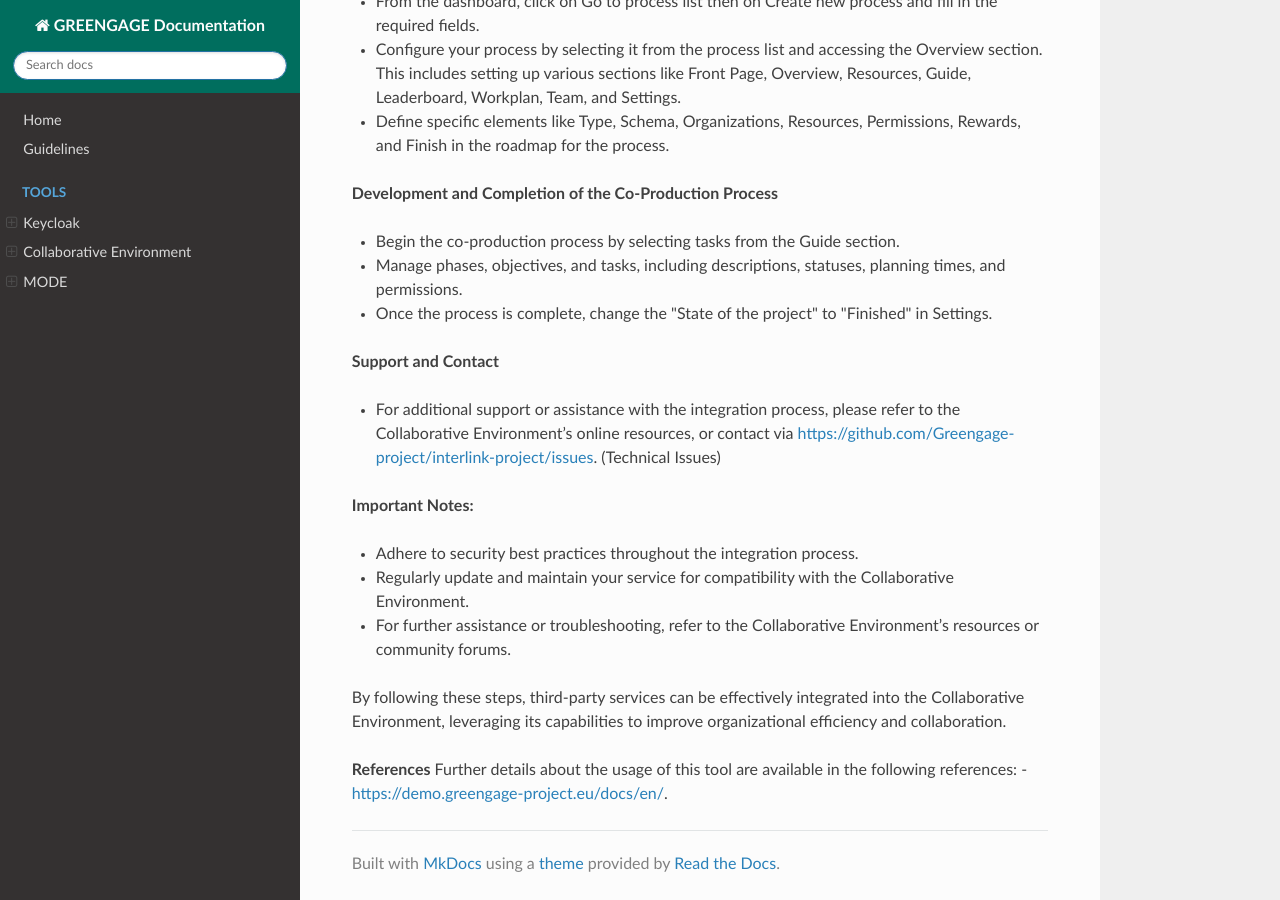
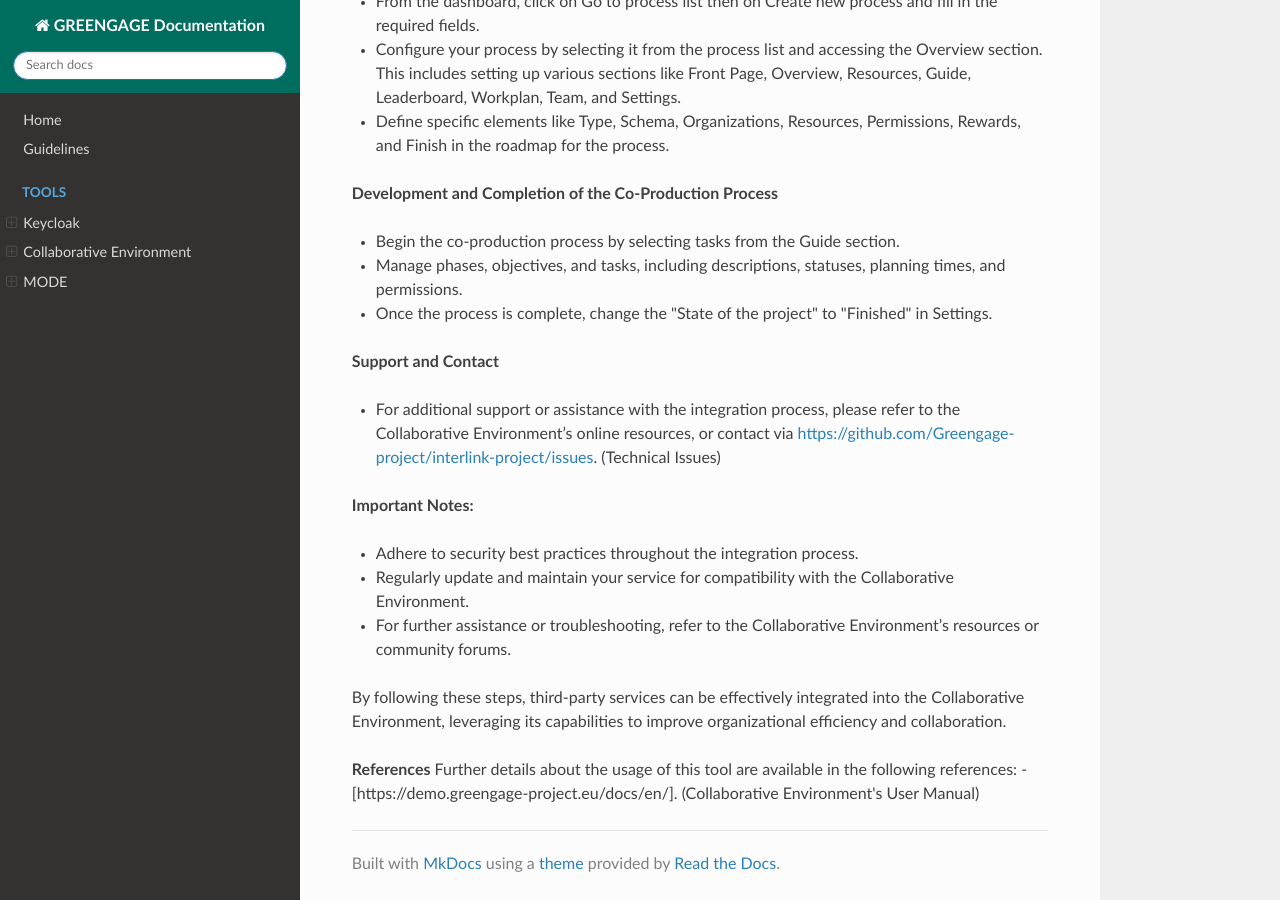
Before and after one commit to Greengage-project/Documentation, an MkDocs documentation site: the page built from docs/tools/collaborativeEnvironment/integration.md, in a window 1280 px wide and 900 px high, scrolled down 663 px. Built offline with MkDocs 1.6.1, drawn with Linux system fonts in a browser that asks for light colours; nearby versions of some CDN libraries.

Commit message:
Update integration.md

```diff
--- a/docs/tools/collaborativeEnvironment/integration.md
+++ b/docs/tools/collaborativeEnvironment/integration.md
@@ -37,4 +37,4 @@ By following these steps, third-party services can be effectively integrated int
 
 **References**
 Further details about the usage of this tool are available in the following references:
-- [https://demo.greengage-project.eu/docs/en/](Collaborative Environment's User Manual).
+- [https://demo.greengage-project.eu/docs/en/]. (Collaborative Environment's User Manual)
```
